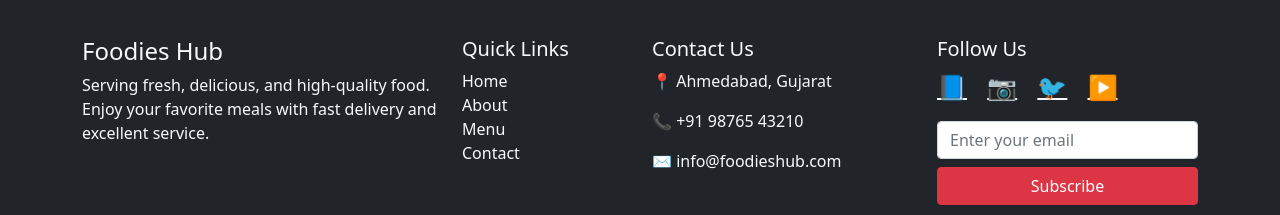
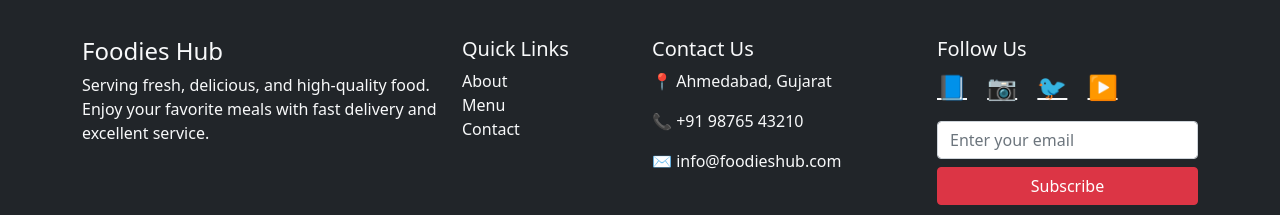
Before and after one commit to prafulpatil0911-boop/food-hub-website, a plain HTML site: page index.html in a window 1280 px wide. Shown: the part 920-1135 px from the top of the page. Drawn offline with nearby package versions, Linux system fonts and the light colour scheme.

Commit message:
Update index.html

```diff
--- a/index.html
+++ b/index.html
@@ -136,10 +136,9 @@
             <div class="col-md-2 mb-4">
                 <h5>Quick Links</h5>
                 <ul class="list-unstyled">
-                    <li><a href="#" class="text-light text-decoration-none">Home</a></li>
-                    <li><a href="#" class="text-light text-decoration-none">About</a></li>
-                    <li><a href="#" class="text-light text-decoration-none">Menu</a></li>
-                    <li><a href="#" class="text-light text-decoration-none">Contact</a></li>
+                    <li><a href="about.html" class="text-light text-decoration-none">About</a></li>
+                    <li><a href="menu.html" class="text-light text-decoration-none">Menu</a></li>
+                    <li><a href="contact.html" class="text-light text-decoration-none">Contact</a></li>
                 </ul>
             </div>
 
```
